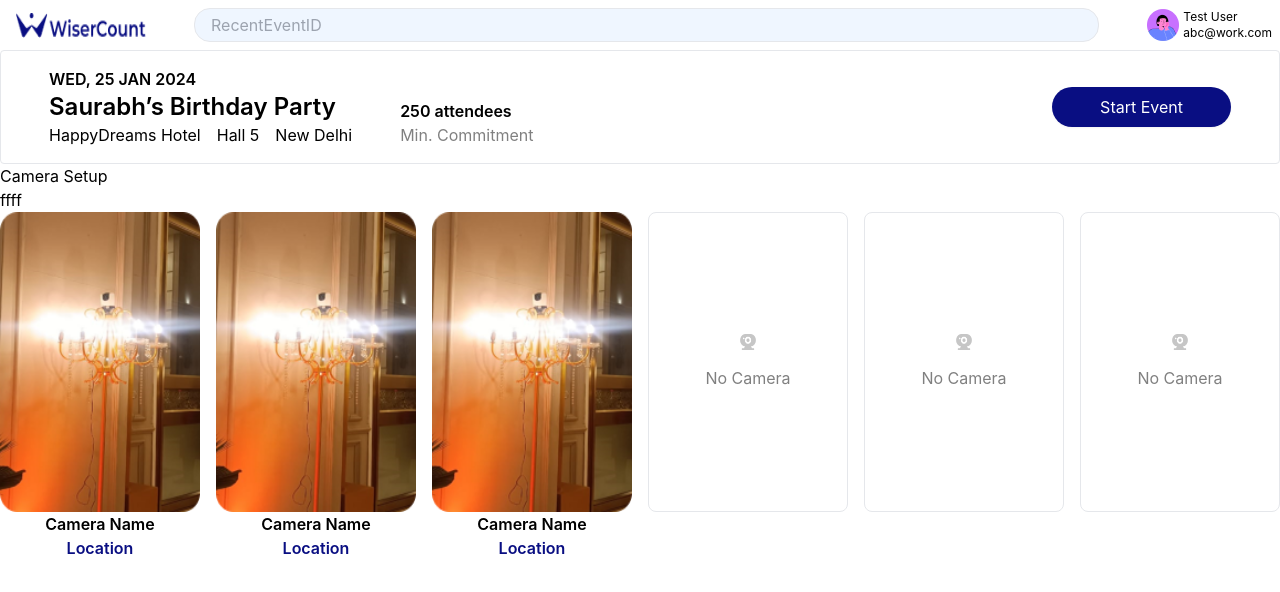
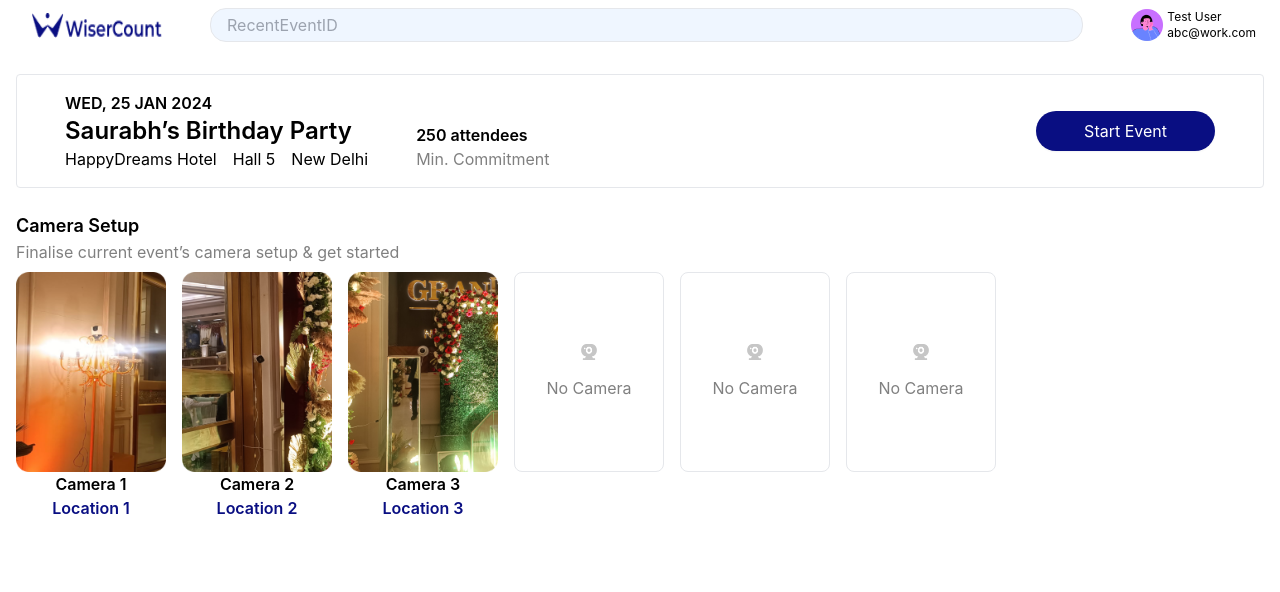
Before and after one commit to raghavawasthi24/WiserEventStack, a React (Vite) app: page /home in a window 1280 px wide. Shown: the top 592 px of the page. Built offline with nearby package versions, Linux system fonts and the light colour scheme.

Commit message:
fixes design issues

```diff
--- /dev/null
+++ b/src/lib/constant.jsx
@@ -0,0 +1,35 @@
+export const cameras = [
+  {
+    id: 1,
+    name: "Camera 1",
+    location: "Location 1",
+    active: true,
+    src: "assets/camera1.png",
+  },
+  {
+    id: 2,
+    name: "Camera 2",
+    location: "Location 2",
+    active: true,
+    src: "assets/camera2.png",
+  },
+  {
+    id: 3,
+    name: "Camera 3",
+    location: "Location 3",
+    active: true,
+    src: "assets/camera3.png",
+  },
+  {
+    id: 4,
+    active: false,
+  },
+  {
+    id: 5,
+    active: false,
+  },
+  {
+    id: 6,
+    active: false,
+  },
+];
--- a/src/pages/Home/Home.jsx
+++ b/src/pages/Home/Home.jsx
@@ -5,7 +5,7 @@ import CameraSection from './components/CameraSection'
 
 export default function Home() {
   return (
-    <div>
+    <div className='px-4 grid gap-6'>
       <Navbar/>
       <EventDetails/>
       <CameraSection/>
--- a/src/pages/Home/components/CameraSection.jsx
+++ b/src/pages/Home/components/CameraSection.jsx
@@ -1,60 +1,29 @@
 import React from 'react'
+import { cameras } from '../../../lib/constant';
 
 export default function CameraSection() {
-  const cameras = [
-    {
-      id: 1,
-      name: "Camera 1",
-      location: "Location 1",
-      active: true,
-      src: "assets/camera1.png",
-    },
-    {
-      id: 2,
-      name: "Camera 2",
-      location: "Location 2",
-      active: true,
-      src: "assets/camera2.png",
-    },
-    {
-      id: 3,
-      name: "Camera 3",
-      location: "Location 3",
-      active: true,
-      src: "assets/camera3.png",
-    },
-    {
-      id: 4,
-      active: false,
-    },
-    {
-      id: 5,
-      active: false,
-    },
-    {
-      id: 6,
-      active: false,
-    },
-  ];
+
   return (
-    <div>
-      <p>Camera Setup</p>
-      <p>ffff</p>
+    <div className='grid gap-2'>
+      <div>
+        <p className='font-semibold text-lg'>Camera Setup</p>
+        <p className='text-muted'>Finalise current event’s camera setup & get started</p>
+      </div>
 
-      <div className='flex gap-4 flex-wrap'>
+      <div className="flex gap-4 flex-wrap">
         {cameras.map((camera) => {
           return camera.active ? (
             <div className="w-fit text-center font-semibold">
               <img
-                src="assets/camera1.png"
+                src={`${camera.src}`}
                 alt=""
-                className="w-[200px] h-[300px] rounded"
+                className="w-[150px] h-[200px] rounded"
               />
-              <p>Camera Name</p>
-              <p className="text-primary">Location</p>
+              <p>{camera.name}</p>
+              <p className="text-primary">{camera.location}</p>
             </div>
           ) : (
-            <div className="w-[200px] h-[300px] flex flex-col gap-4 border rounded-lg justify-center items-center">
+            <div className="w-[150px] h-[200px] flex flex-col gap-4 border rounded-lg justify-center items-center">
               <img src="assets/camera_video.png" alt="" className="w-4 h-4" />
               <p className="text-muted">No Camera</p>
             </div>
```
